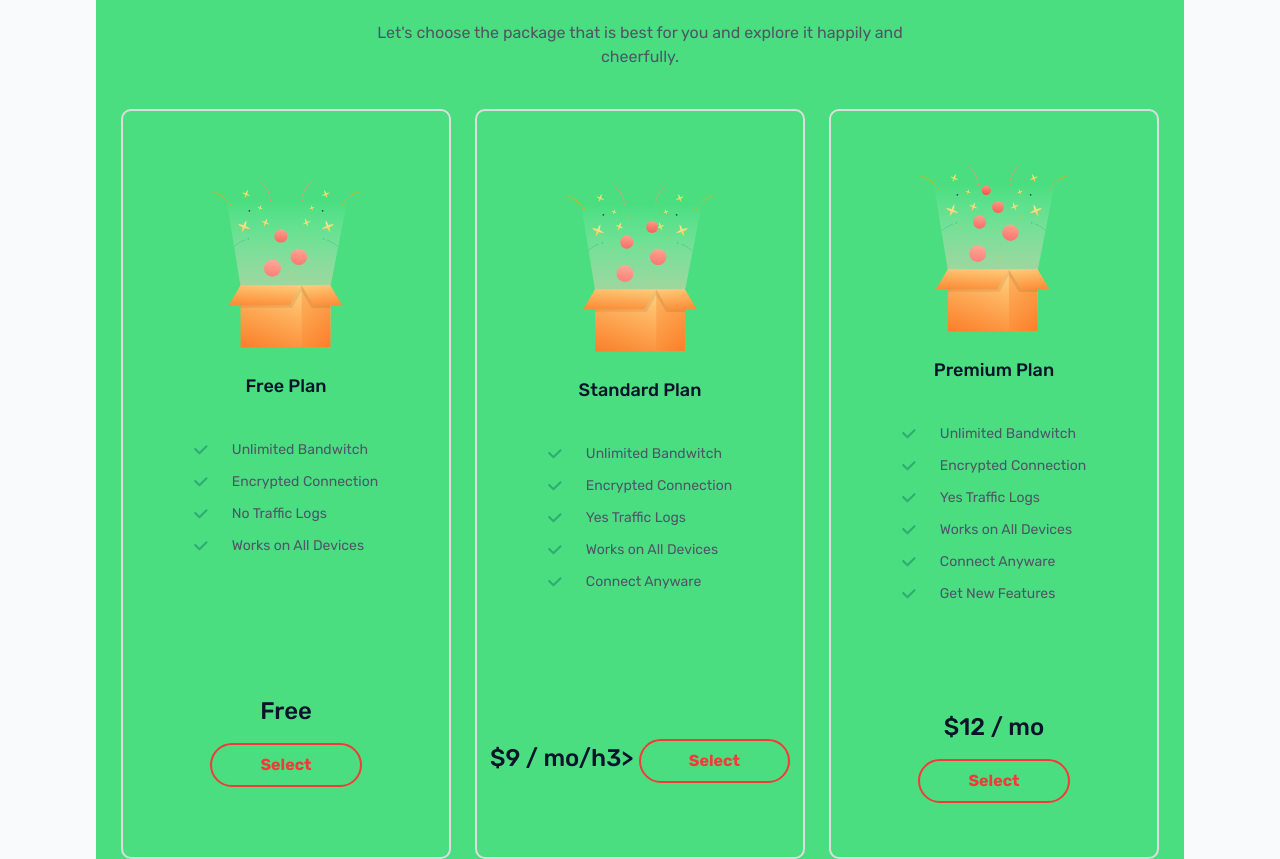
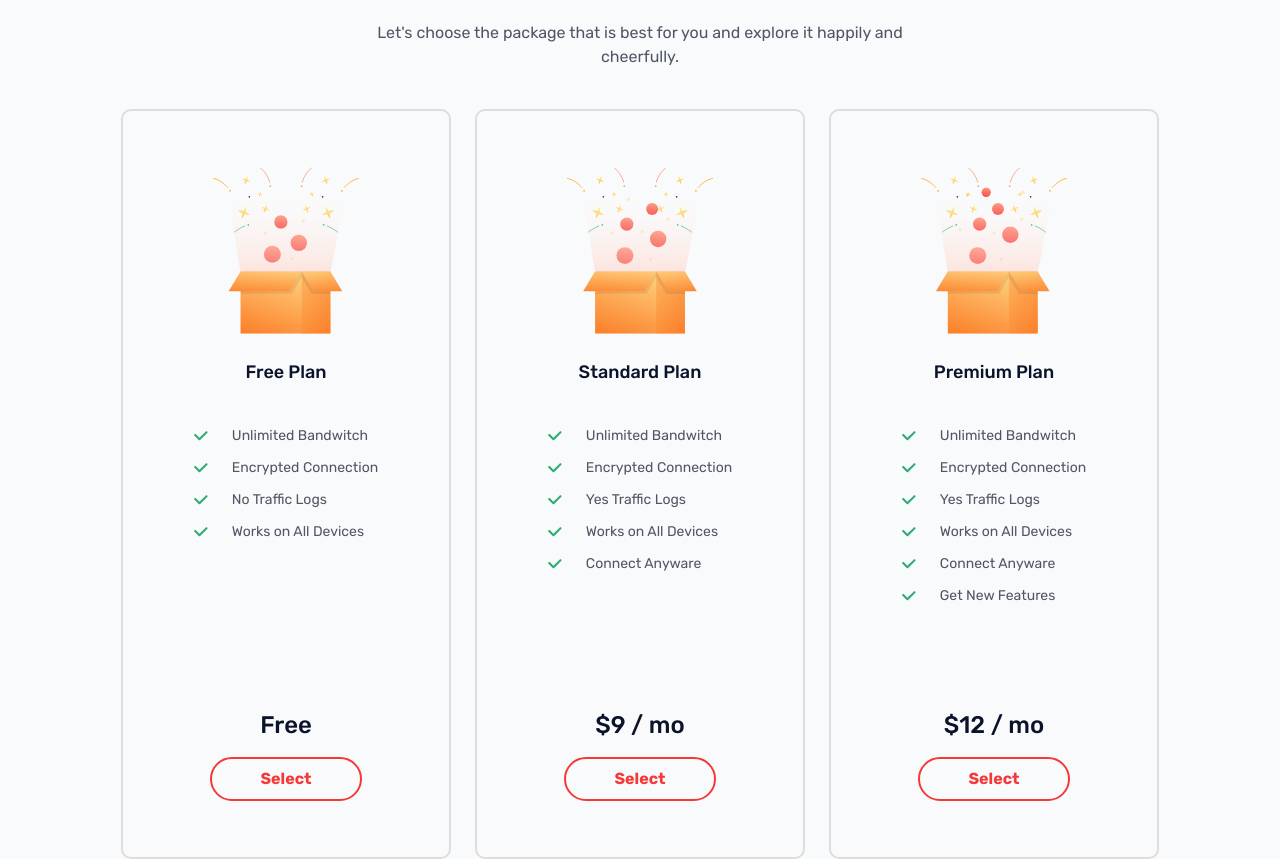
Before and after one commit to josueahadi/LaslesVPNClone, a website built with Vite: page index.html in a window 1280 px wide. Shown: the part 1535-2394 px from the top of the page. Built offline with nearby package versions, Linux system fonts and the light colour scheme.

Commit message:
feat: plan cards

```diff
--- a/index.html
+++ b/index.html
@@ -124,13 +124,13 @@
     </section>
     <section class="px-24 my-20 bg-gray-50">
         <!-- <div class="bg-green-400 justify-items-center items-center text-center">    -->
-        <div class="bg-green-400 flex flex-col items-center justify-center text-center py-20">
+        <div class="flex flex-col items-center justify-center text-center py-20">
             <h1 class="font-medium text-4xl text-[#0B132A]">Choose Your Plan</h1>
             <p class="font-normal text-base text-[#4F5665] mt-6">Let's choose the package that is best for you and explore it happily and <br> cheerfully.</p>
             <div class="grid grid-cols-1 md:grid-cols-3 gap-6 mt-10">
-                <div class="w-[330px] h-[750px] border-2 border-[#DDDDDD] rounded-[10px] flex flex-col items-center justify-around">
+                <div class="w-[330px] h-[750px] border-2 border-[#DDDDDD] rounded-[10px] flex flex-col items-center justify-between py-14">
 
-                    <div class="flex flex-col items-center justify-center gap-6">
+                    <div class="flex flex-col items-center justify-between gap-6">
 
                         <img src="img/illustration_free.svg" alt="free plan">
                         <h3 class="font-medium text-lg text-center text-[#0B132A]">Free Plan</h3>
@@ -172,9 +172,9 @@
 
                 </div>
 
-                <div class="w-[330px] h-[750px] border-2 border-[#DDDDDD] rounded-[10px] flex flex-col items-center justify-around">
+                <div class="w-[330px] h-[750px] border-2 border-[#DDDDDD] rounded-[10px] flex flex-col items-center justify-between py-14">
 
-                    <div class="flex flex-col items-center justify-center gap-6">
+                    <div class="flex flex-col items-center justify-between gap-6">
 
                         <img src="img/illustration_standard.svg" alt="standard plan">
                         <h3 class="font-medium text-lg text-center text-[#0B132A]">Standard Plan</h3>
@@ -215,16 +215,16 @@
                     </div>
 
                     <div class="space-y-4">
-                        <h3 class="font-medium text-2xl text-[#0B132A]">$9 / mo/h3>
+                        <h3 class="font-medium text-2xl text-[#0B132A]">$9 / mo</h3>
                         <a class="inline-block border-2 border-[#F53838] rounded-[50px] px-12 py-2 text-[#F53838] font-bold text-base" href="#">Select</a>
                     </div>
 
 
                 </div>
 
-                <div class="w-[330px] h-[750px] border-2 border-[#DDDDDD] rounded-[10px] flex flex-col items-center justify-around">
+                <div class="w-[330px] h-[750px] border-2 border-[#DDDDDD] rounded-[10px] flex flex-col items-center justify-between py-14">
 
-                    <div class="flex flex-col items-center justify-center gap-6">
+                    <div class="flex flex-col items-center justify-between gap-6">
 
                         <img src="img/illustration-premium.svg" alt="premium plan">
                         <h3 class="font-medium text-lg text-center text-[#0B132A]">Premium Plan</h3>
@@ -271,7 +271,7 @@
                     </div>
 
                     <div class="space-y-4">
-                        <h3 class="font-medium text-2xl text-[#0B132A]">$12 / mo</h3>
+                        <h3 class="font-medium text-2xl text-[#0B132A]"> $12 / mo </h3>
                         <a class="inline-block border-2 border-[#F53838] rounded-[50px] px-12 py-2 text-[#F53838] font-bold text-base" href="#">Select</a>
                     </div>
 
```
